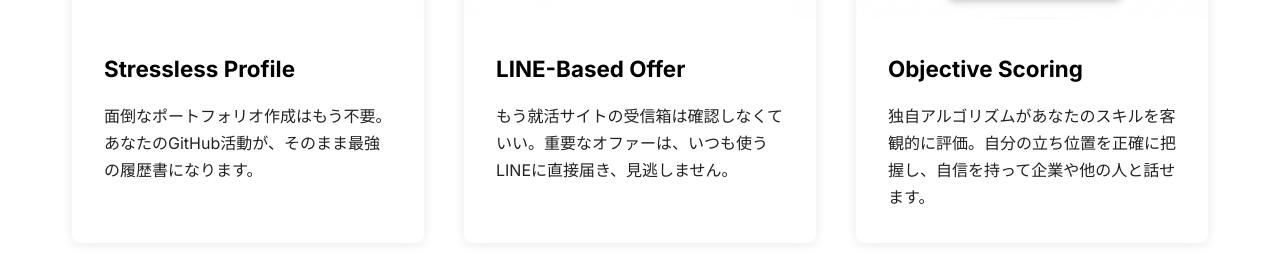
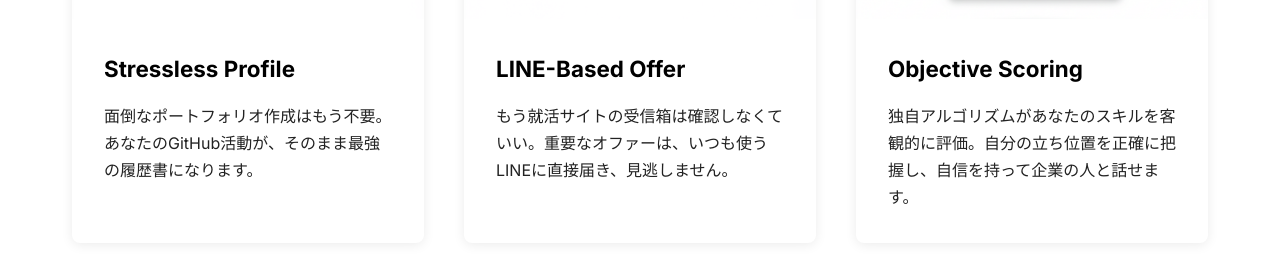
Before and after one commit to 3or1Ryoga/UniPathfinder, a Next.js app: page / in a window 1280 px wide. Shown: the part 1780-2041 px from the top of the page. Built offline with nearby package versions, Linux system fonts and the light colour scheme.

Commit message:
fix dashboard

```diff
--- a/src/app/page.js
+++ b/src/app/page.js
@@ -771,7 +771,7 @@
                                     lineHeight: '1.7',
                                     fontSize: '1rem'
                                 }}>
-                                    独自アルゴリズムがあなたのスキルを客観的に評価。自分の立ち位置を正確に把握し、自信を持って企業や他の人と話せます。
+                                    独自アルゴリズムがあなたのスキルを客観的に評価。自分の立ち位置を正確に把握し、自信を持って企業の人と話せます。
                                 </p>
                             </div>
                         </div>
```
